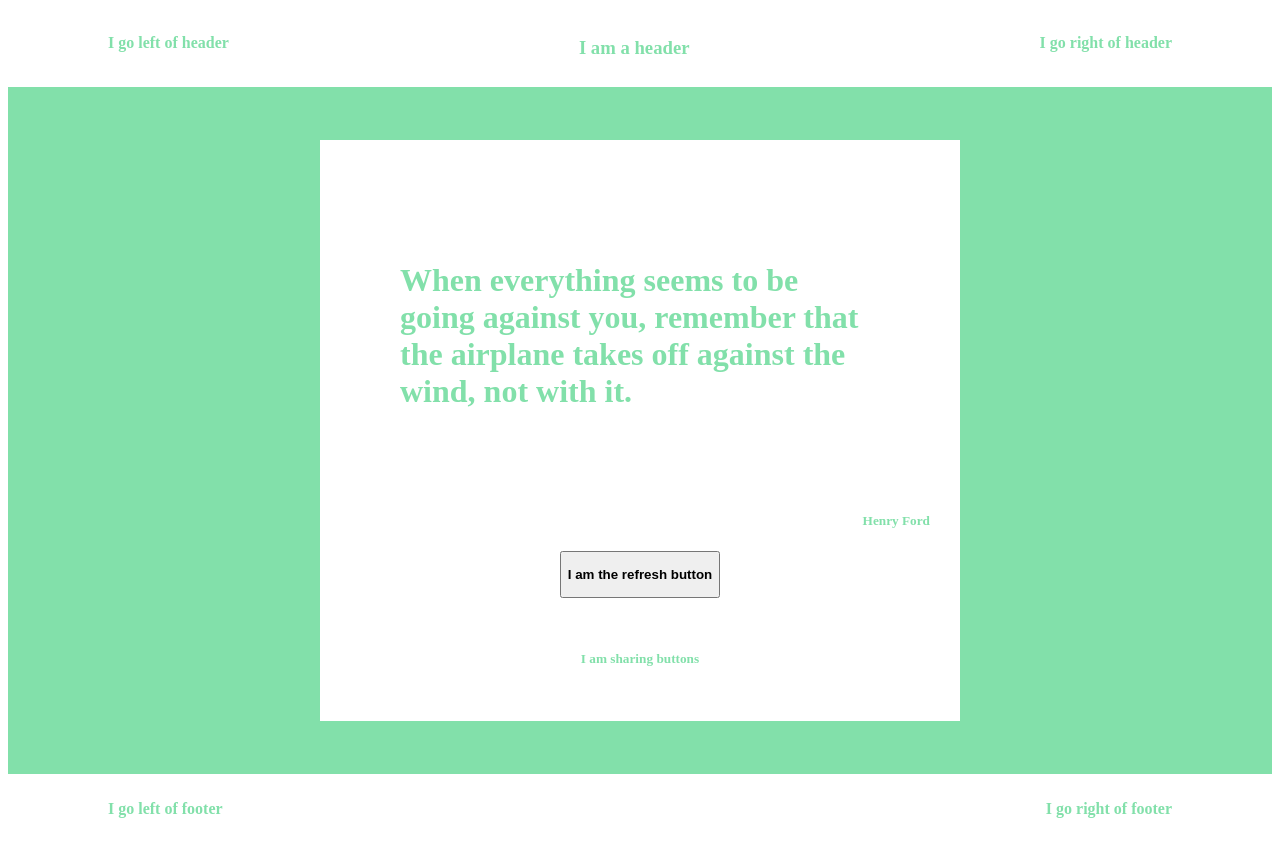
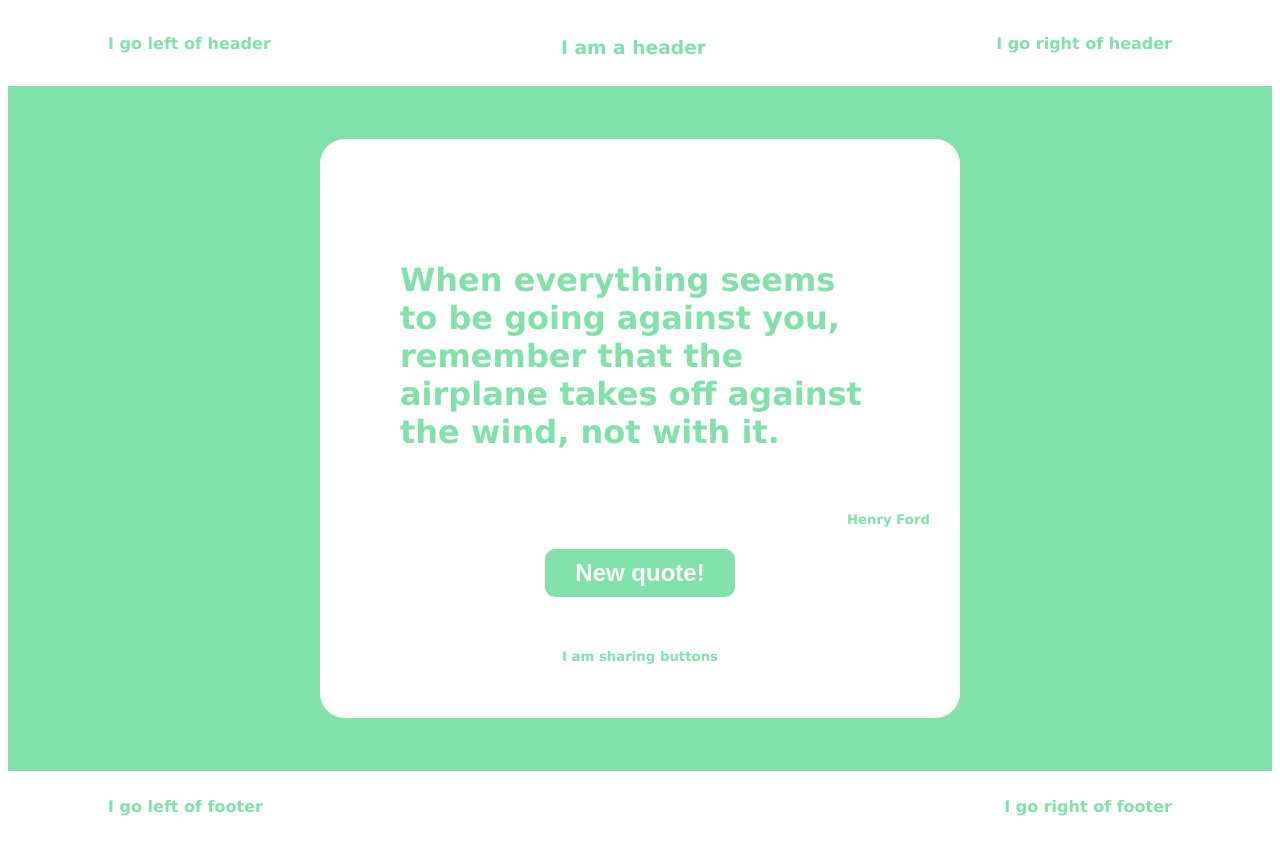
Before and after one commit to double-dash-dino/fluffy-guacamole, a React (Create React App) app in the folder random-quote-app/: page / in a window 1280 px wide. Built offline with nearby package versions, Linux system fonts and the light colour scheme.

Commit message:
style button

```diff
--- a/random-quote-app/src/random-quote-app-components.jsx
+++ b/random-quote-app/src/random-quote-app-components.jsx
@@ -79,8 +79,16 @@ class QuoteBox extends Component {
             <h5>{listOfAuthors[quoteNumber]}</h5>
           </div>
           <div className="refresh-wrapper">
-            <button className="refresh-button" onClick={refreshPage}>
-              <p>I am the refresh button</p>
+            <button
+              className="refresh-button"
+              onClick={refreshPage}
+              style={{
+                backgroundColor: randomColour,
+                border: "none",
+                color: "white",
+              }}
+            >
+              New quote!
             </button>
           </div>
           <div className="sharing-quote">
--- a/random-quote-app/src/random-quote-app-stylesheet.css
+++ b/random-quote-app/src/random-quote-app-stylesheet.css
@@ -1,3 +1,8 @@
+:root {
+  font-family: "Lucida Sans", "Lucida Sans Regular", "Lucida Grande",
+    "Lucida Sans Unicode", Geneva, Verdana, sans-serif;
+}
+
 .header {
   border-style: hidden hidden solid hidden;
 }
@@ -21,6 +26,7 @@
 }
 
 .quote-wrapper {
+  border-radius: 25px;
   display: flex;
   background-color: white;
   flex-direction: column;
@@ -51,6 +57,13 @@
   padding-bottom: 30px;
 }
 
+.refresh-button {
+  font-size: 1.5em;
+  padding: 10px 30px;
+  font-weight: bold;
+  border-radius: 10px;
+}
+
 .sharing-quote {
   display: flex;
   justify-content: center;
```
